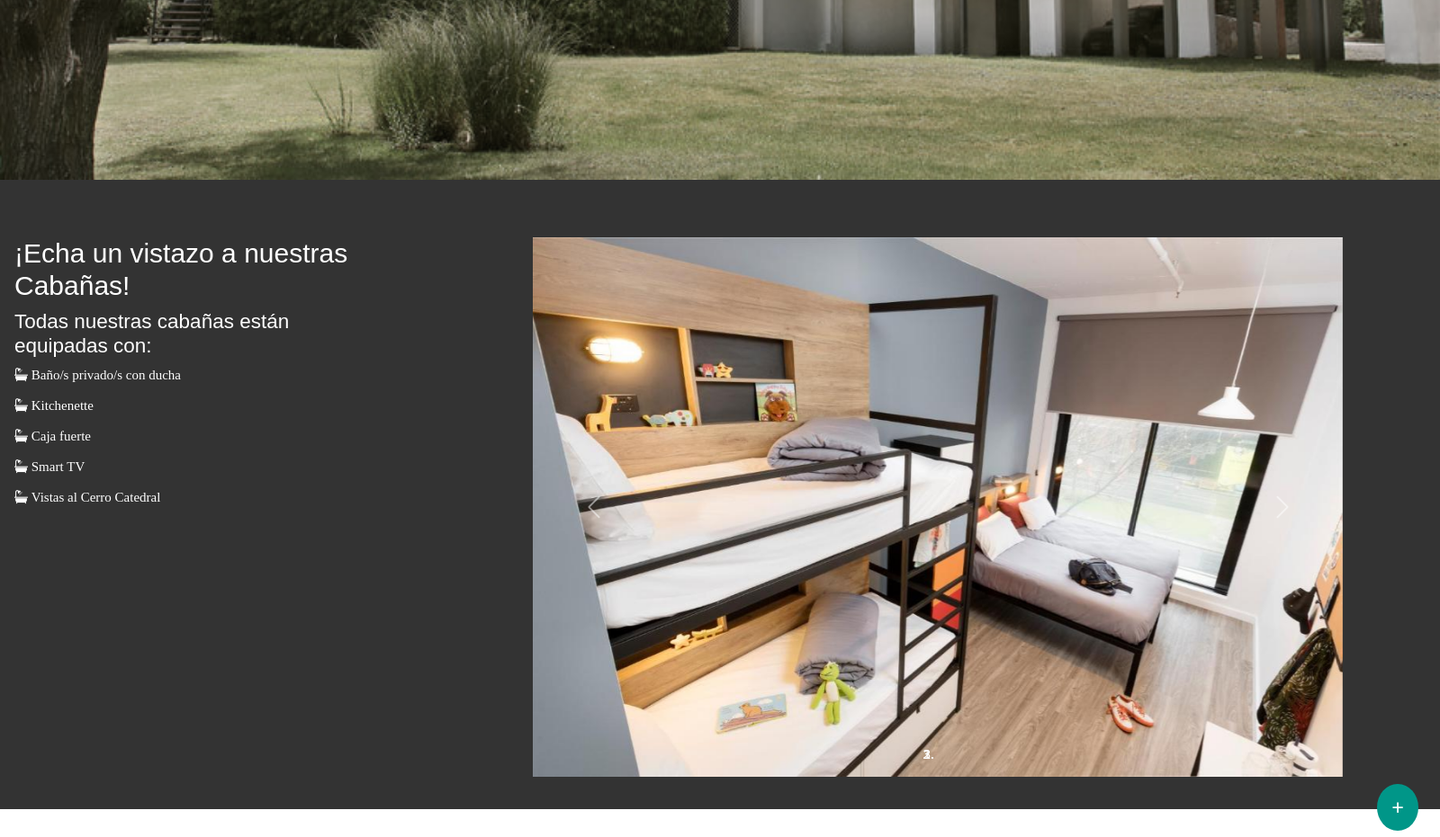
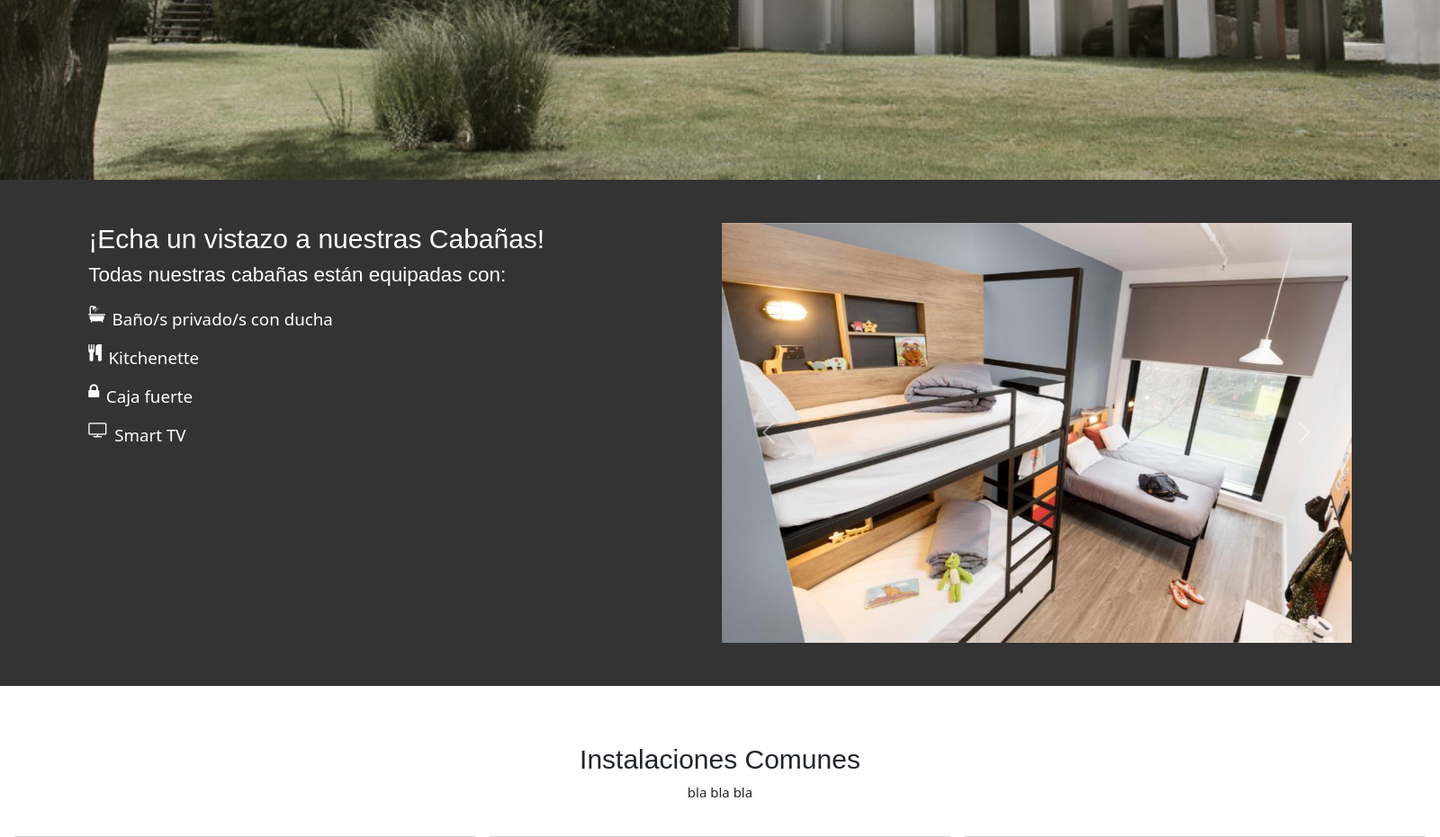
Before and after one commit to MaxiFttInst/UBA_TP_IDS, a Flask app: page / in a window 1600 px wide. Shown: the part 617-1548 px from the top of the page at 90% size. Run offline with Flask 3, Linux system fonts and the light colour scheme.

Commit message:
Alinear Carrousel y añadir iconos a la informacion de las habitaciones

```diff
--- a/web/static/css/styles.css
+++ b/web/static/css/styles.css
@@ -1,3 +1,4 @@
+
 .w3-theme-l5  {
     color: #000 !important;
      background-color: #f0f0f0 !important;
@@ -87,14 +88,15 @@ html {
 body,h1,h2,h3,h4,h5,h6 {font-family: "Raleway", Arial, Helvetica, sans-serif}
 .mySlides {display: none}
 
+#habitaciones{
+    display: flex;
+    justify-content: space-around;
+    padding: 48px 0;
+    background-color: rgb(51, 51, 51);
+}
 
 .carusel-image {
-    width: 900px;
-    height: 600px;
+    width: 700px;
+    height: auto;
     box-sizing: border-box;
-    margin-left: auto;
-    float: right;
-    position: relative;
-    right: 100px;
-    top: 0;
 }
--- a/web/templates/base.html
+++ b/web/templates/base.html
@@ -73,34 +73,30 @@
 
 <!-- Work Row -->
 <section id="habitaciones">
-    <div class="w3-row-padding w3-padding-64 w3-theme-l1" id="work">
-
-    <div class="w3-quarter">
-    <h2>¡Echa un vistazo a nuestras Cabañas!</h2>
-    <h4>Todas nuestras cabañas están equipadas con:</h4>
-    <p class="fa fa-bath"> Baño/s privado/s con ducha</p>
-    <div></div>
-    <p class="fa fa-bath"> Kitchenette</p>
-    <div></div>
-    <p class="fa fa-bath"> Caja fuerte</p>
-    <div></div>
-    <p class="fa fa-bath"> Smart TV</p>
-    <div></div>
-    <p class="fa fa-bath"> Vistas al Cerro Catedral</p>
+    <!--carrucel-->
+    <div id="d-flex flex-column">
+      <h2 class="text-white fs-2">¡Echa un vistazo a nuestras Cabañas!</h2>
+      <h4 class="text-white fs-4">Todas nuestras cabañas están equipadas con:</h4>
+      <ul class="d-flex flex-column text-white p-0 my-4 gap-3 fs-5">
+        <li class="d-flex align-middle gap-2">
+          <i class="fa fa-bath"></i>
+          Baño/s privado/s con ducha
+        </li>
+        <li class="d-flex align-middle gap-2">
+          <i class="fa fa-cutlery" aria-hidden="true"></i>
+          Kitchenette
+        </li>
+        <li class="d-flex align-middle gap-2">
+          <i class="fa fa-lock" aria-hidden="true"></i>
+          Caja fuerte
+        </li>
+        <li class="d-flex align-middle gap-2">
+          <i class="fa fa-television" aria-hidden="true"></i>
+          Smart TV
+        </li>
+      </ul>
     </div>
-
-    <!--carrucel-->
-    <section>
-
       <div id="carouselExampleIndicators" class="carousel slide carusel-image" data-ride="carousel">
-        <ol class="carousel-indicators">
-          {% for inter in range(0,lista|length) %}
-            <li data-target="#carouselExampleIndicators" data-slide-to="inter"
-              {% if inter == 0 %}
-              class="active"
-            {% endif %}></li>
-          {% endfor %}
-        </ol>
         <div class="carousel-inner">
           {% for image in lista %}
             <div
@@ -122,16 +118,8 @@
           <span class="sr-only">Next</span>
         </a>
       </div>
-    </section>
 
 </section>
-<!-- Container -->
-<div class="w3-container" style="position:relative">
-  <a onclick="w3_open()" class="w3-button w3-xlarge w3-circle w3-teal"
-  style="position:absolute;top:-28px;right:24px">+</a>
-</div>
-
-
 
 <!-- Pricing Row -->
 <section id="espacios_comunes">
```
Also changed, not shown: 1 other file.
